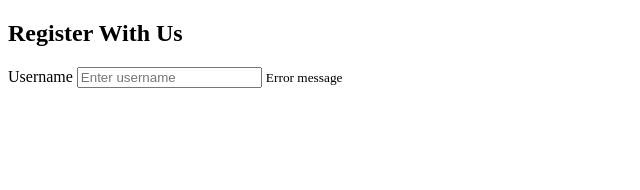
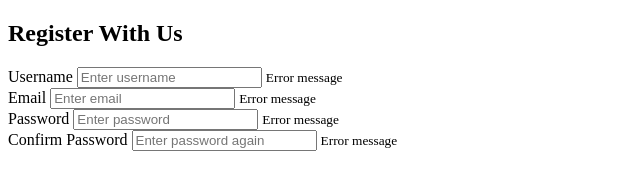
Before and after one commit to jcainuk/Form-Validator, a plain HTML site: page index.html in a window 1280 px wide. Shown: the whole page, without its empty margins (0-640 px from the left). Drawn offline with Linux system fonts and the light colour scheme.

Commit message:
create other input fields in html

```diff
--- a/index.html
+++ b/index.html
@@ -16,6 +16,25 @@
           <input type="text" id="username" placeholder="Enter username" />
           <small>Error message</small>
         </div>
+        <div class="form-control">
+          <label for="email">Email</label>
+          <input type="text" id="email" placeholder="Enter email" />
+          <small>Error message</small>
+        </div>
+        <div class="form-control">
+          <label for="password">Password</label>
+          <input type="password" id="password" placeholder="Enter password" />
+          <small>Error message</small>
+        </div>
+        <div class="form-control">
+          <label for="password2">Confirm Password</label>
+          <input
+            type="text"
+            id="password2"
+            placeholder="Enter password again"
+          />
+          <small>Error message</small>
+        </div>
       </form>
     </div>
     <script src="./script.js"></script>
```
